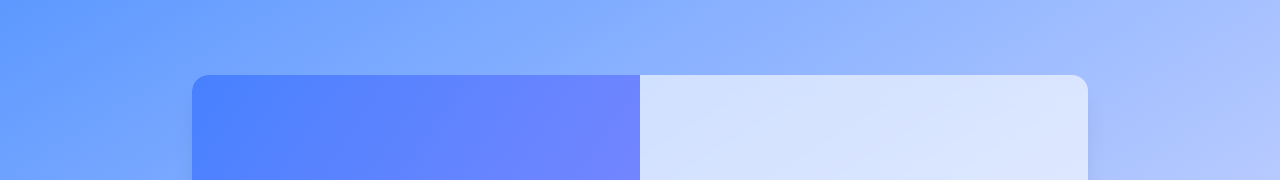
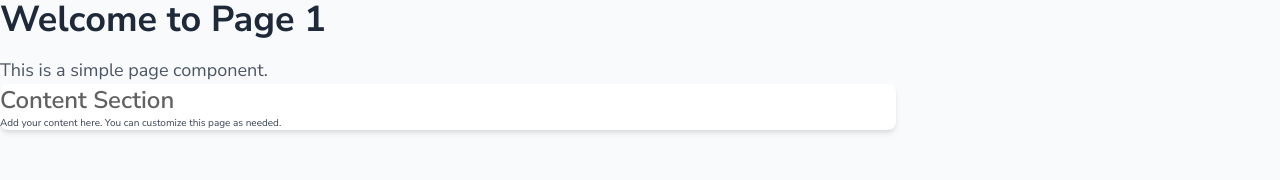
Before and after one commit to NguynKng/simple_social_network_frontend, a React app: page /page1 in a window 1280 px wide. Before the commit this address led to /login. Shown: the top 180 px of the page. Built offline with nearby package versions, Linux system fonts and the light colour scheme; no server answers; the HTML template or start-up script is replaced by a standard one; what @cloudinary/url-gen would draw is missing.

Commit message:
add page1

```diff
--- a/src/App.jsx
+++ b/src/App.jsx
@@ -8,6 +8,7 @@ import MainLayout from "./components/MainLayout";
 import { Suspense } from "react";
 import SpinnerLoading from "./components/SpinnerLoading";
 import PageKt from "./pages/PageKt";
+import Page1 from "./pages/Page1";
 
 const LazyPage = ({ Element, Layout = MainLayout }) => (
   <Suspense fallback={<SpinnerLoading />}>
@@ -63,6 +64,12 @@ function App() {
           }
         />
         <Route
+          path="/page1"
+          element={
+            <Page1 />
+          }
+        />
+        <Route
           path="/register"
           element={
             <AuthRoute>
--- /dev/null
+++ b/src/pages/Page1.jsx
@@ -0,0 +1,20 @@
+export default function Page1() {
+  return (
+    <div className="min-h-screen bg-gray-50 p-8">
+      <div className="max-w-4xl mx-auto">
+        <h1 className="text-4xl font-bold text-gray-800 mb-4">
+          Welcome to Page 1
+        </h1>
+        <p className="text-lg text-gray-600 mb-6">
+          This is a simple page component.
+        </p>
+        <div className="bg-white rounded-lg shadow-md p-6">
+          <h2 className="text-2xl font-semibold mb-3">Content Section</h2>
+          <p className="text-gray-700">
+            Add your content here. You can customize this page as needed.
+          </p>
+        </div>
+      </div>
+    </div>
+  );
+}
```
